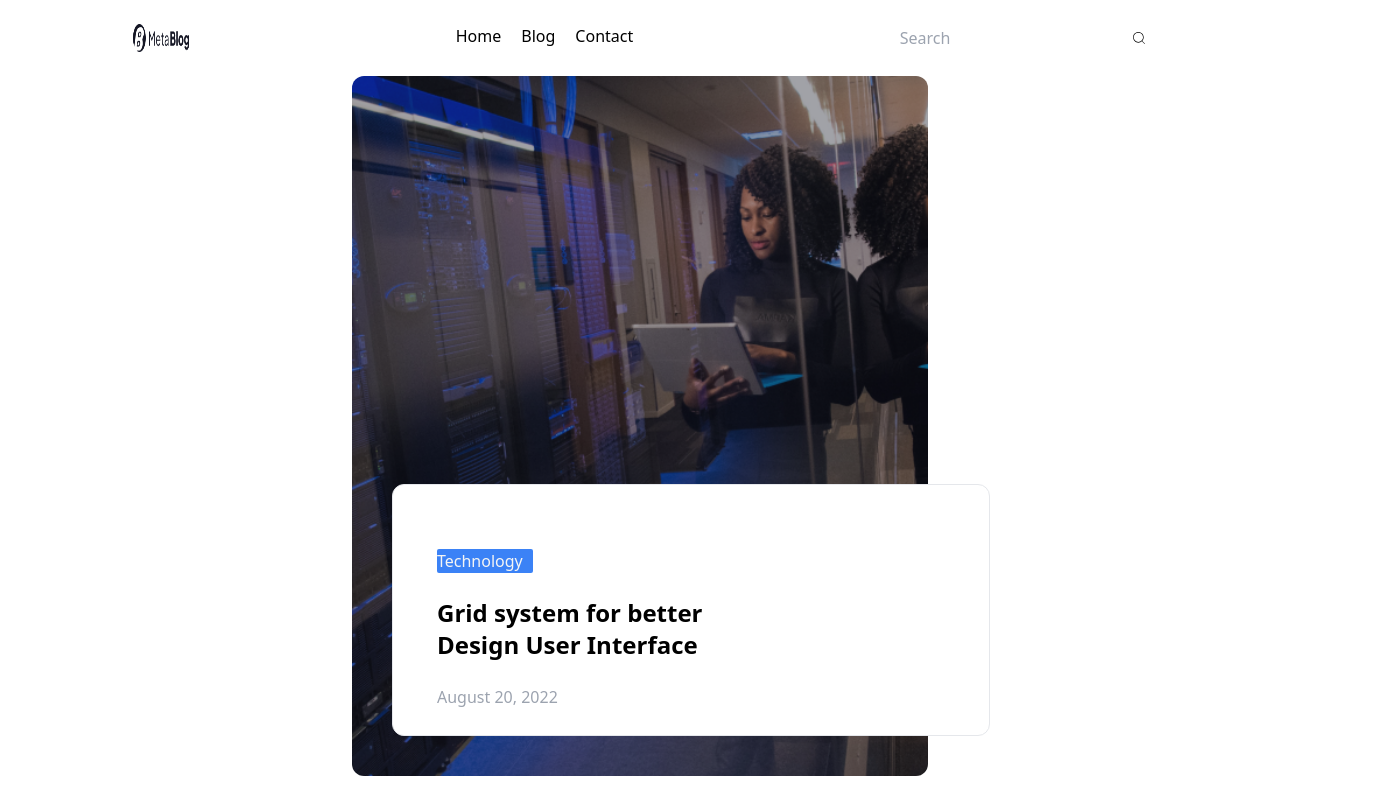
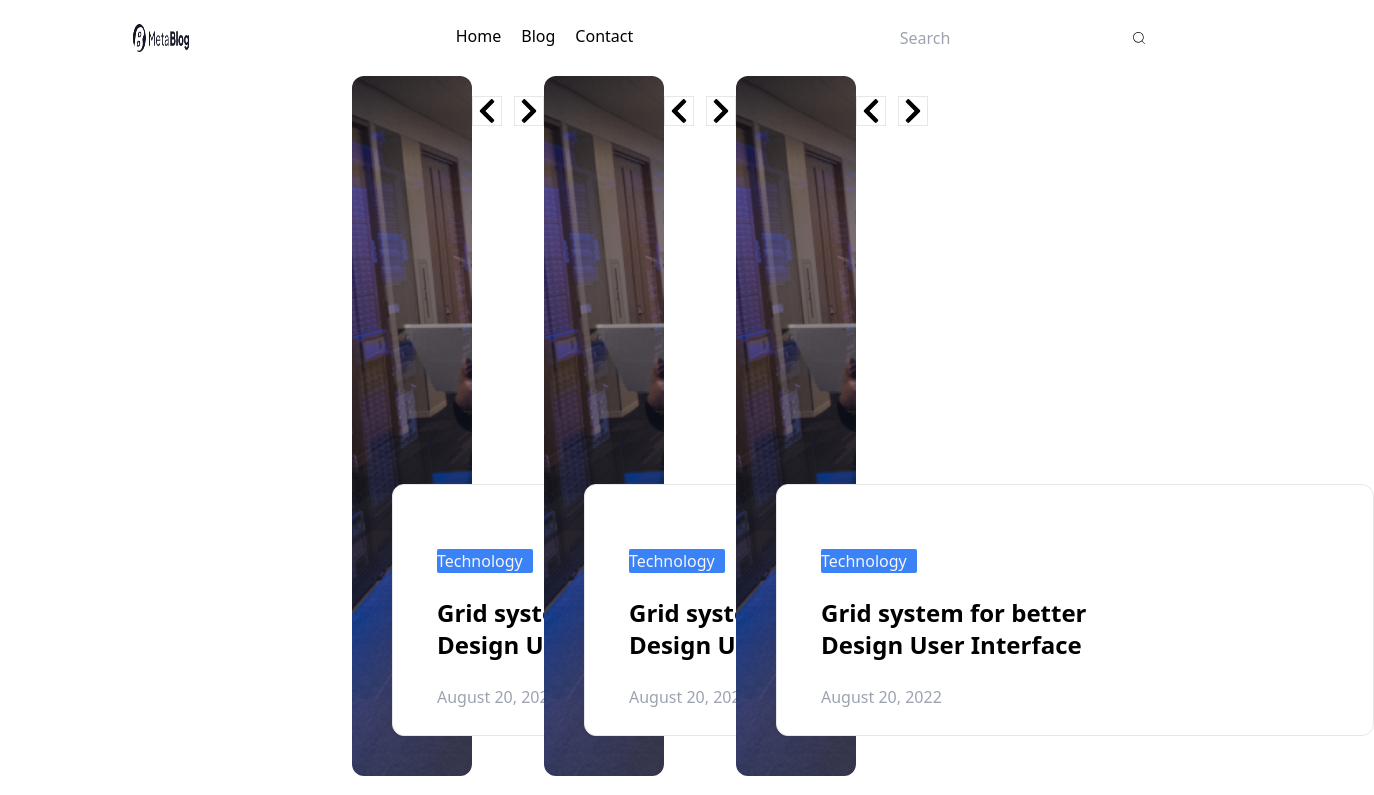
Before and after one commit to batireedui1026/blog, a Next.js app: page / in a window 1280 px wide. Shown: the top 795 px of the page, 1374 px wide, since content can reach past the window. Built offline with nearby package versions, Linux system fonts and the light colour scheme; no server answers.

Commit message:
i should

```diff
--- a/src/components/card.jsx
+++ b/src/components/card.jsx
@@ -1,22 +1,3 @@
-// const cardEl = [
-
-//   {
-//     img1: "https://s3-alpha-sig.figma.com/img/3abf/26dd/585632b9d05dcfd0daffacedd55842f5?Expires=1723420800&Key-Pair-Id=APKAQ4GOSFWCVNEHN3O4&Signature=EPw172JMNS1pXf8fq2rRzKwkvNmPcnVY8mlpDmytQJAoU6U3b0B7fI7cIaLrRgXd5a3KAqMkE2HjM2wsO2xsffI3sUEw9jtpqBv8C3opDDdFWboxrLLBMYu0~nkaPFmnahQEsgI2~yvOJkICbZWbEapg6JQma7ElVV8TaHfgJ5m~bU6lF0MYcNhtCYOFVUxnoZJV56WWt6SferMVfnC2Qrb--oPoVI39qGb7TB~o-PwzNGXXpB1XJYwEniGvRwYuUNVt1bCQC96EIz3K0q4FYB2NA2WRCvrP4YIDfK3RON8VfUDbld1-WHNk-Q6Qd8ydgXPtDebPY27T6XJ1BpXG3w_",
-//     title: "technology",
-//     label: "wtdgfufh",
-//     img2: "https://s3-alpha-sig.figma.com/img/cdb3/29d9/d185cf9e5357b2ca38597c49da427202?Expires=1723420800&Key-Pair-Id=APKAQ4GOSFWCVNEHN3O4&Signature=H1hoqgG4yeqEUDdsuoqZN4yCFy8iDZHwm0C7QSOu-iQZEQl6ttPeBpeyGGuOhgHGAzATy7oME3oVNEExyVruUe8JLX6PKhWJZ~0khhW6944D4IPl8wlBCcrg-rW4wSE0WSOZWZeLRIVisV4nj1PRnA35la67F5Ln3EfWks7ZktrNZln9WI5AjcOv-wS1GW~PHyJhxofU086gtJzYHPGIYmrm9pK0MUXyxUU0vIupzDVvWiLwfGtu5Xv6b13-4jVqqBcdlFp3kQwqjK0KC6QuArYu5MO-o2A8Yzh0Ze-xoakaXY7i45sXXbl80FOjtESWSHJ0YUf7nt73Zx8oLdIPvg_",
-//     ner: "ernie",
-//     date: "4568",
-//   },
-//   {
-//     img1: "https://s3-alpha-sig.figma.com/img/3abf/26dd/585632b9d05dcfd0daffacedd55842f5?Expires=1723420800&Key-Pair-Id=APKAQ4GOSFWCVNEHN3O4&Signature=EPw172JMNS1pXf8fq2rRzKwkvNmPcnVY8mlpDmytQJAoU6U3b0B7fI7cIaLrRgXd5a3KAqMkE2HjM2wsO2xsffI3sUEw9jtpqBv8C3opDDdFWboxrLLBMYu0~nkaPFmnahQEsgI2~yvOJkICbZWbEapg6JQma7ElVV8TaHfgJ5m~bU6lF0MYcNhtCYOFVUxnoZJV56WWt6SferMVfnC2Qrb--oPoVI39qGb7TB~o-PwzNGXXpB1XJYwEniGvRwYuUNVt1bCQC96EIz3K0q4FYB2NA2WRCvrP4YIDfK3RON8VfUDbld1-WHNk-Q6Qd8ydgXPtDebPY27T6XJ1BpXG3w_",
-//     title: "technology",
-//     label: "wtdgfufh",
-//     img2: "https://s3-alpha-sig.figma.com/img/cdb3/29d9/d185cf9e5357b2ca38597c49da427202?Expires=1723420800&Key-Pair-Id=APKAQ4GOSFWCVNEHN3O4&Signature=H1hoqgG4yeqEUDdsuoqZN4yCFy8iDZHwm0C7QSOu-iQZEQl6ttPeBpeyGGuOhgHGAzATy7oME3oVNEExyVruUe8JLX6PKhWJZ~0khhW6944D4IPl8wlBCcrg-rW4wSE0WSOZWZeLRIVisV4nj1PRnA35la67F5Ln3EfWks7ZktrNZln9WI5AjcOv-wS1GW~PHyJhxofU086gtJzYHPGIYmrm9pK0MUXyxUU0vIupzDVvWiLwfGtu5Xv6b13-4jVqqBcdlFp3kQwqjK0KC6QuArYu5MO-o2A8Yzh0Ze-xoakaXY7i45sXXbl80FOjtESWSHJ0YUf7nt73Zx8oLdIPvg_",
-//     ner: "ernIreeduiie",
-//     date: "4568",
-//   },
-// ];
 import { SearchContext } from "@/provider/search-provider";
 import Link from "next/link";
 import { useContext, useEffect, useState } from "react";
@@ -37,13 +18,24 @@ const Card = () => {
   useEffect(() => {
     getArticleData();
   }, []);
+  // const findArticle = (article) => {
+  //   articles.filter.article.toLowerCase().includes.toLowerCase(searchValue);
+  // };
+  // const filteredArticles = articles.filter((article) =>
+  //   article.title.toLowerCase().includes(searchValue.toLowerCase())
+  // );
+  const findPost = articles.filter((article) =>
+    article.title.toLowerCase().includes(searchValue.toLowerCase())
+  );
 
   console.log("articles", articles);
   console.log(searchValue);
   return (
     <div className="grid grid-cols-3 gap-5">
-      <p>{searchValue}</p>
-      {articles.map((article) => {
+      <p className="min-w-96 h-10 bg-gray-100 rounded text-blue-300">
+        Хайлт утга:{searchValue}
+      </p>
+      {findPost.map((article) => {
         // console.log("article", article.id);
         return (
           <Link href={`/${article.id}`}>
--- a/src/components/main.jsx
+++ b/src/components/main.jsx
@@ -11,7 +11,53 @@ const Main = () => {
   };
 
   return (
-    <div className="mx-[22rem]">
+    <div className="mx-[22rem] flex">
+      <div id="mainImage" className="relative ">
+        <img
+          className=" rounded-xl  h-[700px] w-full  object-cover bg-gradient-to-t"
+          src={image}
+        />
+        <div className="w-[598px] h-[252px] bg-white pl-11  pt-16 rounded-xl  absolute  left-10 bottom-10 border">
+          <p className="bg-blue-500 w-24 rounded-sm text-stone-100">
+            Technology
+          </p>
+          <br />
+          <p className="text-2xl font-semibold   ">
+            Grid system for better <br />
+            Design User Interface
+          </p>
+          <br />
+          <p className="text-gray-400">August 20, 2022</p>
+        </div>
+      </div>
+      <div className="flex gap-3 justify-end pt-5 ">
+        <FaChevronLeft className="border text-3xl" />
+        <FaChevronRight onClick={changeImage} className="border text-3xl" />
+      </div>
+
+      <div id="mainImage" className="relative">
+        <img
+          className=" rounded-xl  h-[700px] w-full  object-cover bg-gradient-to-t"
+          src={image}
+        />
+        <div className="w-[598px] h-[252px] bg-white pl-11  pt-16 rounded-xl  absolute  left-10 bottom-10 border">
+          <p className="bg-blue-500 w-24 rounded-sm text-stone-100">
+            Technology
+          </p>
+          <br />
+          <p className="text-2xl font-semibold   ">
+            Grid system for better <br />
+            Design User Interface
+          </p>
+          <br />
+          <p className="text-gray-400">August 20, 2022</p>
+        </div>
+      </div>
+      <div className="flex gap-3 justify-end pt-5 ">
+        <FaChevronLeft className="border text-3xl" />
+        <FaChevronRight onClick={changeImage} className="border text-3xl" />
+      </div>
+
       <div id="mainImage" className="relative">
         <img
           className=" rounded-xl  h-[700px] w-full  object-cover bg-gradient-to-t"
--- a/src/components/trending.jsx
+++ b/src/components/trending.jsx
@@ -38,7 +38,7 @@ const Trending = () => {
         <div>
           <img
             className=" h-[350px] rounded-2xl object-cover"
-            src="https://s3-alpha-sig.figma.com/img/a7b0/86f2/c97b173ebc05fa8f9660788e8e0971b9?Expires=1723420800&Key-Pair-Id=APKAQ4GOSFWCVNEHN3O4&Signature=Njs2WSAzJvjO4l~ReEcgG2yyIX0xnySl5E0ktv6ifS9xscjtDSHD0B~a-BRX5X4v5rXYonNYU46EvBNMMzOl0v1V2hclCr9ziqpR4~x53BKLgf7UU4u1MGBTAiyKeAUdabAad4CGvMtg3in~F22YZlpp~cB9blH149gB~d4LgTY7aspjxVGXOGQhWsrltfC~px154a2REOPEMYIKL3mTHHzWYxHxeqFq-Ld4mKU7XpWHfyOmR0-NppyJ1UrDwpCDOq1NrMGdSyTsFv1DldKhzVP3VLXe6x39EVtGH4FAJ2UewRL3zp7Do4otFexSwLpRKJd-cHC8fe7VX2a9vraj4g__"
+            src="https://s3-alpha-sig.figma.com/img/a7b0/86f2/c97b173ebc05fa8f9660788e8e0971b9?Expires=1724630400&Key-Pair-Id=APKAQ4GOSFWCVNEHN3O4&Signature=G1Fer2f08jWxXUKMSdxzSE-JyoV326wPcfzBb3estrkcuT7n3aLCHp5nSPaus9iLbVHam5nOguIVb-ARtcCaHDg-8vqCS23Lj5a~yIyRx5IfrFoofQ3LnGDXWq~m6D7Zz2TQ6~YJ5RekiJ7JeMF2tR780ijDV~QbVp4Rxjx6TGXi4~urxWZy~6z3HO3S8viHJdED3t3iIcUBxVfN7IxNmS3ZnfF0Hir-Ep5T5LTV6EfkkIm~HEJE0yFByXYMGlTTTyiyyk6KDlBKJtlGQcgGmnWHCsRApgDskmLaKcZCSa5d2KsAfrXpT2jgmoySUAr4o8f5-oAa9sbmcnlUcxvjFw__"
           />
           <div className="relative bottom-32 left-5">
             <p className="bg-blue-500 w-24 rounded-sm text-stone-100">
--- a/src/provider/search-provider.jsx
+++ b/src/provider/search-provider.jsx
@@ -1,9 +1,22 @@
-
 import { createContext, useState } from "react";
 export const SearchContext = createContext(null);
 
 const SearchProvider = ({ children }) => {
   const [searchValue, setSearchValue] = useState("");
+  // const [articles, setArticles] = useState([]);
+
+  const getArticleData = async () => {
+    const response = await fetch(
+      "https://dev.to/api/articles?page=9&per_page=12"
+    );
+    const data = await response.json();
+    setArticles(data);
+    // console.log("data", data)
+  };
+
+  // useEffect(() => {
+  //   getArticleData();
+  // }, []);
 
   return (
     <SearchContext.Provider value={{ searchValue, setSearchValue }}>
```
